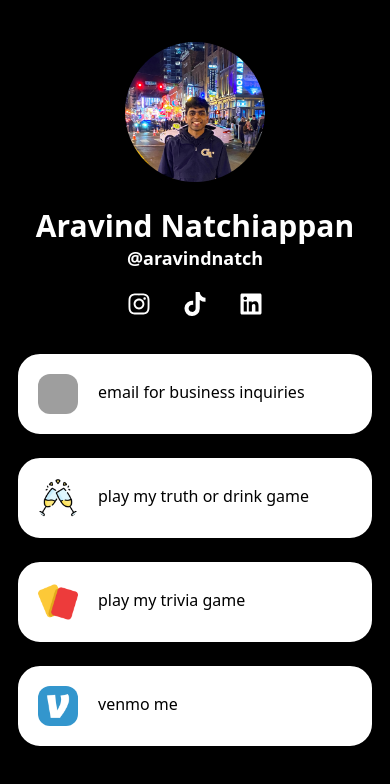
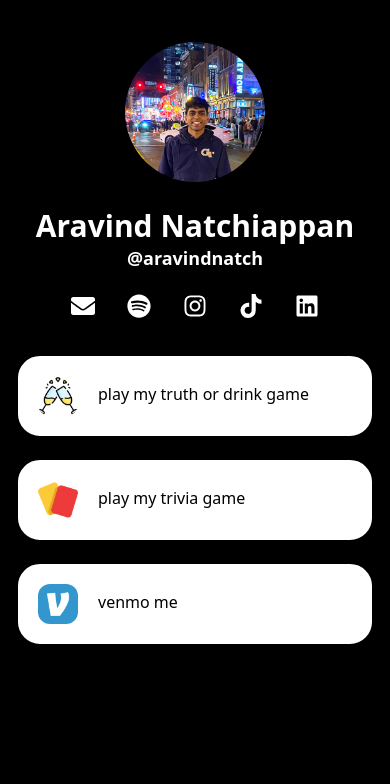
Before and after one commit to aravindnatch/aravindnatch.github.io, a Next.js app: page /mobile in a window 390 px wide. Shown: the top 784 px of the page. Built offline with nearby package versions, Linux system fonts and the light colour scheme; grey boxes are pictures that could not be loaded.

Commit message:
updated mobile page and analytics

```diff
--- a/data/links.json
+++ b/data/links.json
@@ -1,9 +1,4 @@
 [
-    {
-      "name": "email for business inquiries",
-      "icon": "/icons/email.png",
-      "link": "mailto:hi@aravindnatch.me"
-    },
     {
       "name": "play my truth or drink game",
       "icon": "/icons/tod.png",
--- a/pages/index.tsx
+++ b/pages/index.tsx
@@ -16,7 +16,7 @@ export default function Home() {
       <Head>
         <title>Aravind Natchiappan</title>
         <link rel="icon" href="/favicon.ico" />
-        <script defer data-domain="aravindnatch.me" src="https://analytics.aru.wtf/js/plausible.js"></script>
+        <script defer data-domain="aravindnatch.me" src="https://analytics.aru.wtf/js/script.js"></script>
       </Head>
       <div className="container flex mx-auto p-4 h-screen max-w-4xl">
         <div className="m-auto text-left">
--- a/pages/mobile.tsx
+++ b/pages/mobile.tsx
@@ -1,14 +1,13 @@
 import type { NextPage } from 'next'
-import Link from 'next/link';
-
 import links from '../data/links.json';
-
 import Head from 'next/head'
 
 import {
   FaTiktok,
   FaInstagram,
   FaLinkedin,
+  FaSpotify,
+  FaEnvelope
 } from "react-icons/fa";
 
 const Mobile: NextPage = () => {
@@ -17,6 +16,7 @@ const Mobile: NextPage = () => {
       <Head>
         <title>Aravind Natchiappan</title>
         <link rel="icon" href="/favicon.ico" />
+        <script defer data-domain="aravindnatch.me" src="https://analytics.aru.wtf/js/script.js"></script>
       </Head>
 
       <div className="rounded-full border-2 border-black w-36 h-36">
@@ -31,15 +31,21 @@ const Mobile: NextPage = () => {
       </div>
 
       <div className="flex mt-5">
-        <Link href="https://instagram.com/aravindnatch" passHref={true}>
+        <a href="https://instagram.com/aravindnatch" target="_blank">
+          <FaEnvelope className="text-white text-2xl inline mx-4 cursor-pointer" />
+        </a>
+        <a href="https://open.spotify.com/user/aravind.natch" target="_blank">
+          <FaSpotify className="text-white text-2xl inline mx-4 cursor-pointer" />
+        </a>
+        <a href="https://instagram.com/aravindnatch" target="_blank">
           <FaInstagram className="text-white text-2xl inline mx-4 cursor-pointer" />
-        </Link>
-        <Link href="https://www.tiktok.com/@aravindnatch" passHref={true}>
+        </a>
+        <a href="https://www.tiktok.com/@aravindnatch" target="_blank">
           <FaTiktok className="text-white text-2xl inline mx-4 cursor-pointer" />
-        </Link>
-        <Link href="https://linkedin.com/in/aravindnatch/" passHref={true}>
+        </a>
+        <a href="https://linkedin.com/in/aravindnatch/" target="_blank">
           <FaLinkedin className="text-white text-2xl inline mx-4 cursor-pointer" />
-        </Link>
+        </a>
       </div>
 
       <div className="container max-w-2xl mt-5 p-4">
```
